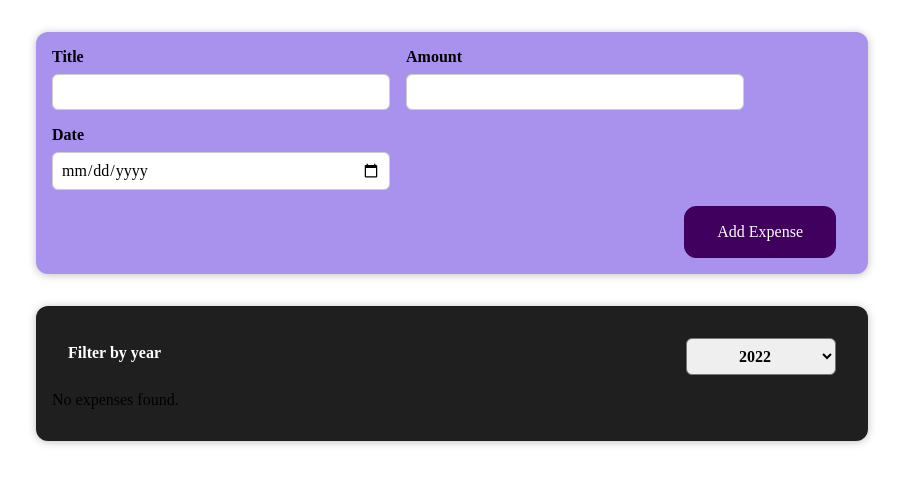
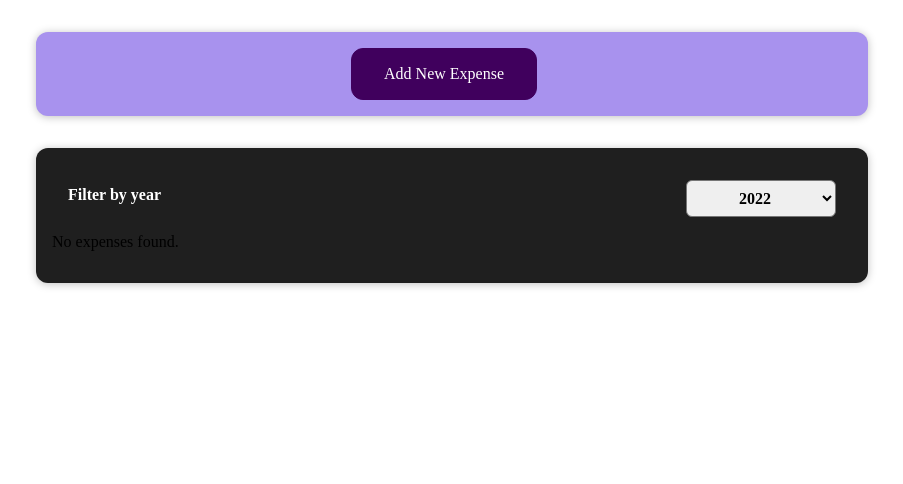
Before and after one commit to 41RDG6BR/The_Complete_Guide, a React (Create React App) app: page / in a window 1280 px wide. Shown: the top 484 px of the page, without its empty margins (188-1091 px from the left). Built offline with nearby package versions, Linux system fonts and the light colour scheme.

Commit message:
Conditional Content

```diff
--- a/src/components/NewExpense/ExpenseForm.js
+++ b/src/components/NewExpense/ExpenseForm.js
@@ -14,26 +14,14 @@ const ExpenseForm = (props) => {
 
     const titleChangeHandler = event => {
         setEnteredTitle(event.target.value)
-        // setUserInput({
-        //     ...userInput,
-        //     enteredTitle: event.target.value
-        // })
     }
 
     const amountChangeHandler = event => {
         setEnteredAmount(event.target.value)
-        // setUserInput({
-        //     ...userInput,
-        //     enteredAmount: event.target.value
-        // })
     }
 
     const dateChangeHandler = event => {
         setEnteredDate(event.target.value)
-        // setUserInput({
-        //     ...userInput,
-        //     enteredDate: event.target.value
-        // })
     }
 
     const submitHandler = (event) => {
@@ -83,6 +71,7 @@ const ExpenseForm = (props) => {
                 </div>
             </div>
             <div className="new-expense__actions">
+                <button onClick={props.handleToggle}>Cancel</button>
                 <button type="submit">Add Expense</button>
             </div>
         </form>
--- a/src/components/NewExpense/NewExpense.js
+++ b/src/components/NewExpense/NewExpense.js
@@ -1,19 +1,35 @@
-import React from 'react';
+import React, { useState } from 'react';
 import ExpenseForm from './ExpenseForm';
 import './NewExpense.css';
 
 const NewExpense = (props) => {
+    const [isToggled, setIsToggled] = useState(false);
+    const onToggle = () => setIsToggled(!isToggled);
+
     const saveExpenseDataHandler = enteredExpenseData => {
         const expenseData = {
             ...enteredExpenseData,
             id: Math.random().toString()
         };
         props.onAddExpense(expenseData)
+        setIsToggled(!isToggled);
     };
 
     return(
         <div className="new-expense">
-            <ExpenseForm onSaveExpenseData={saveExpenseDataHandler} />
+            {/* {isToggled ? (
+                <ExpenseForm handleToggle={onToggle} onSaveExpenseData={saveExpenseDataHandler} />
+            ) : <button onClick={onToggle}>Add New Expense</button> }        */}
+
+            {!isToggled && (
+                <button onClick={onToggle}>Add New Expense</button>
+            )}
+            {isToggled && (
+                <ExpenseForm
+                    handleToggle={onToggle}
+                    onSaveExpenseData={saveExpenseDataHandler}
+                />
+            )}
         </div>
     )
 }
```
